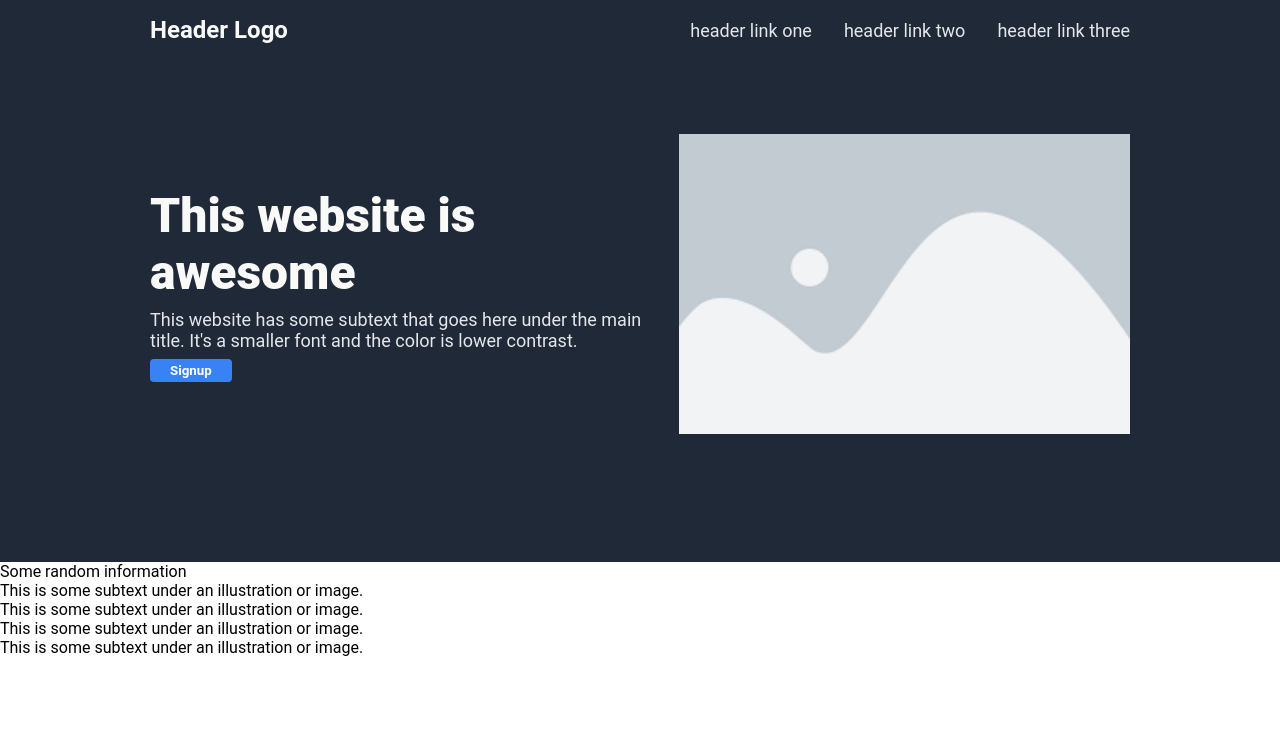
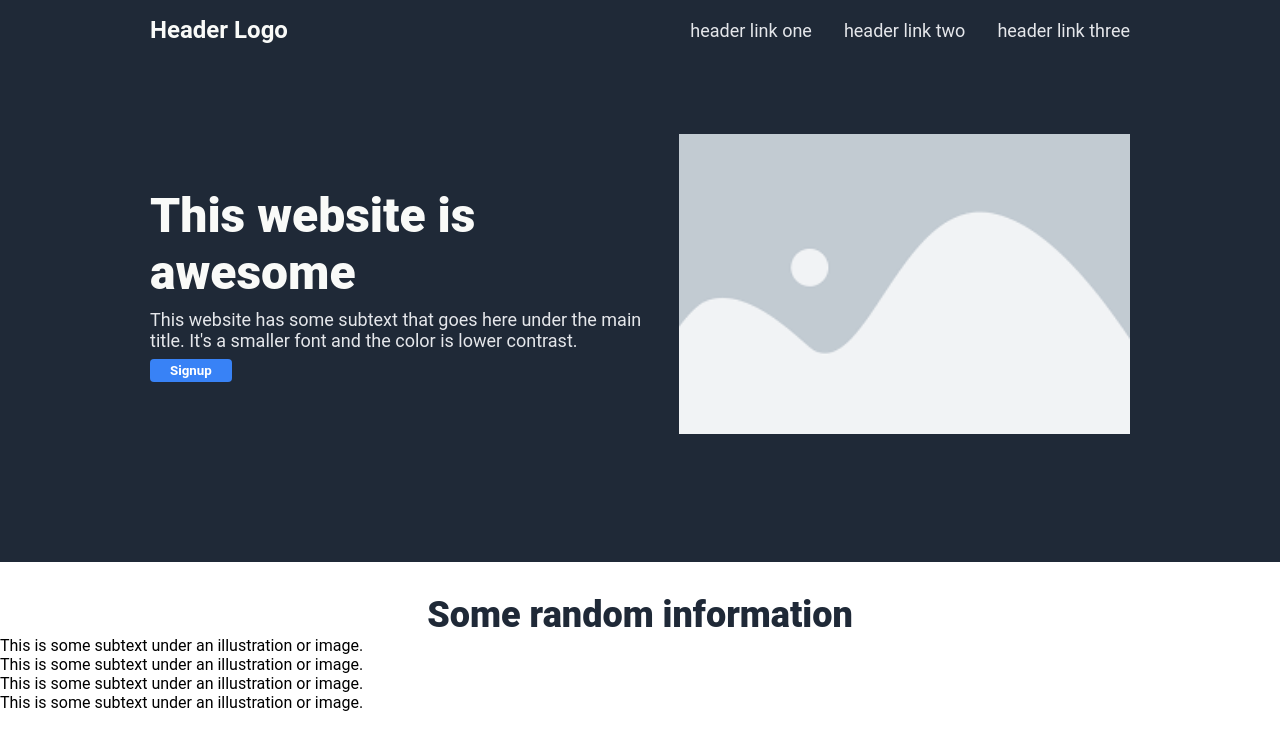
Before and after one commit to itsEmadK/odin-landing-page, a plain HTML site: page index.html in a window 1280 px wide. Drawn offline with Linux system fonts and the light colour scheme.

Commit message:
Style information header

```diff
--- a/style.css
+++ b/style.css
@@ -8,6 +8,7 @@
 .header-hero-container {
     background-color: #1F2937;
     padding: 16px 150px 128px;
+    margin-bottom: 32px;
 }
 
 .header-container {
@@ -64,3 +65,10 @@
     padding: 4px 20px;
     font-weight: 600;
 }
+
+.information-header {
+    font-size: 36px;
+    color: #1F2937;
+    font-weight: 900;
+    text-align: center;
+}
```
